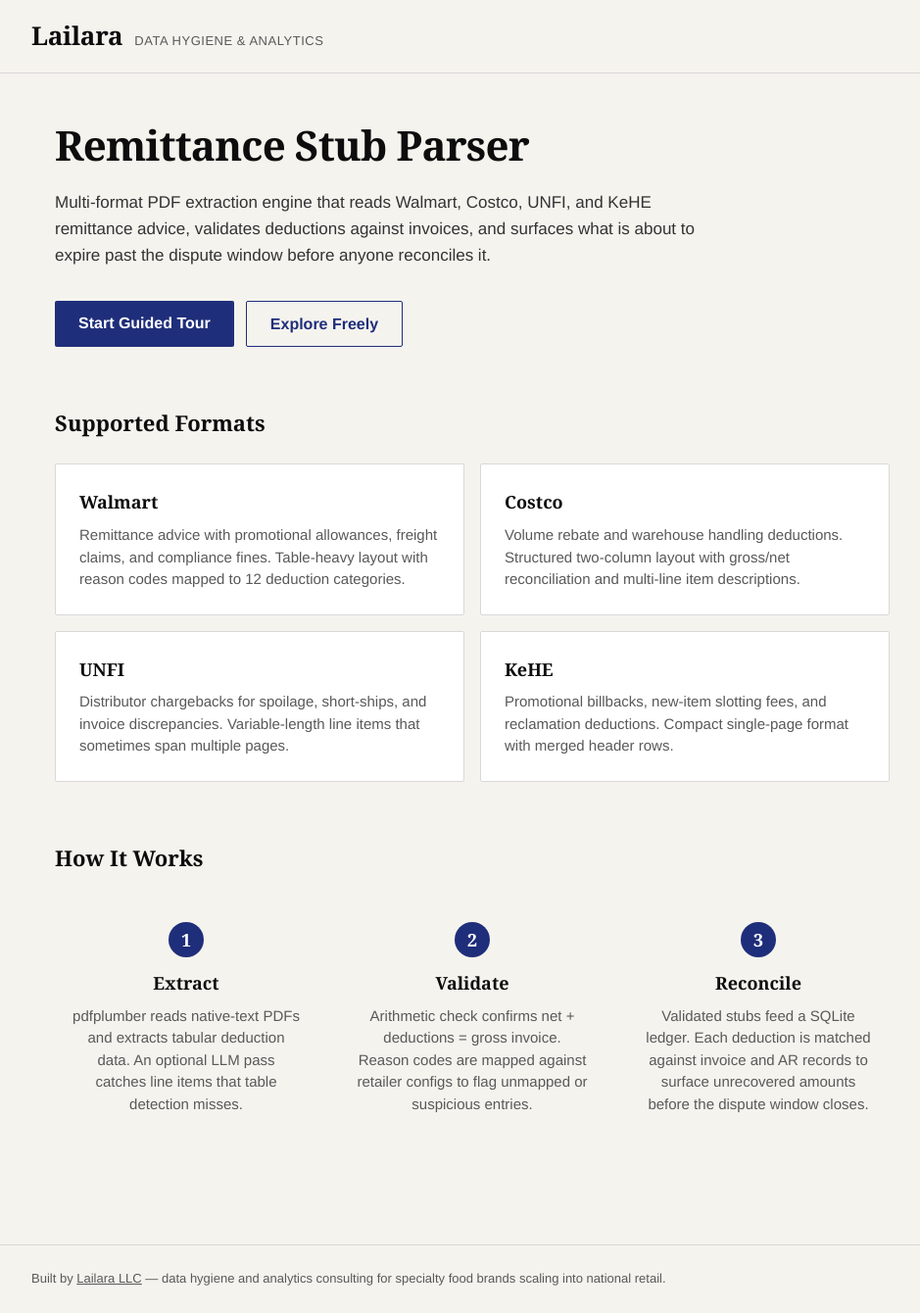
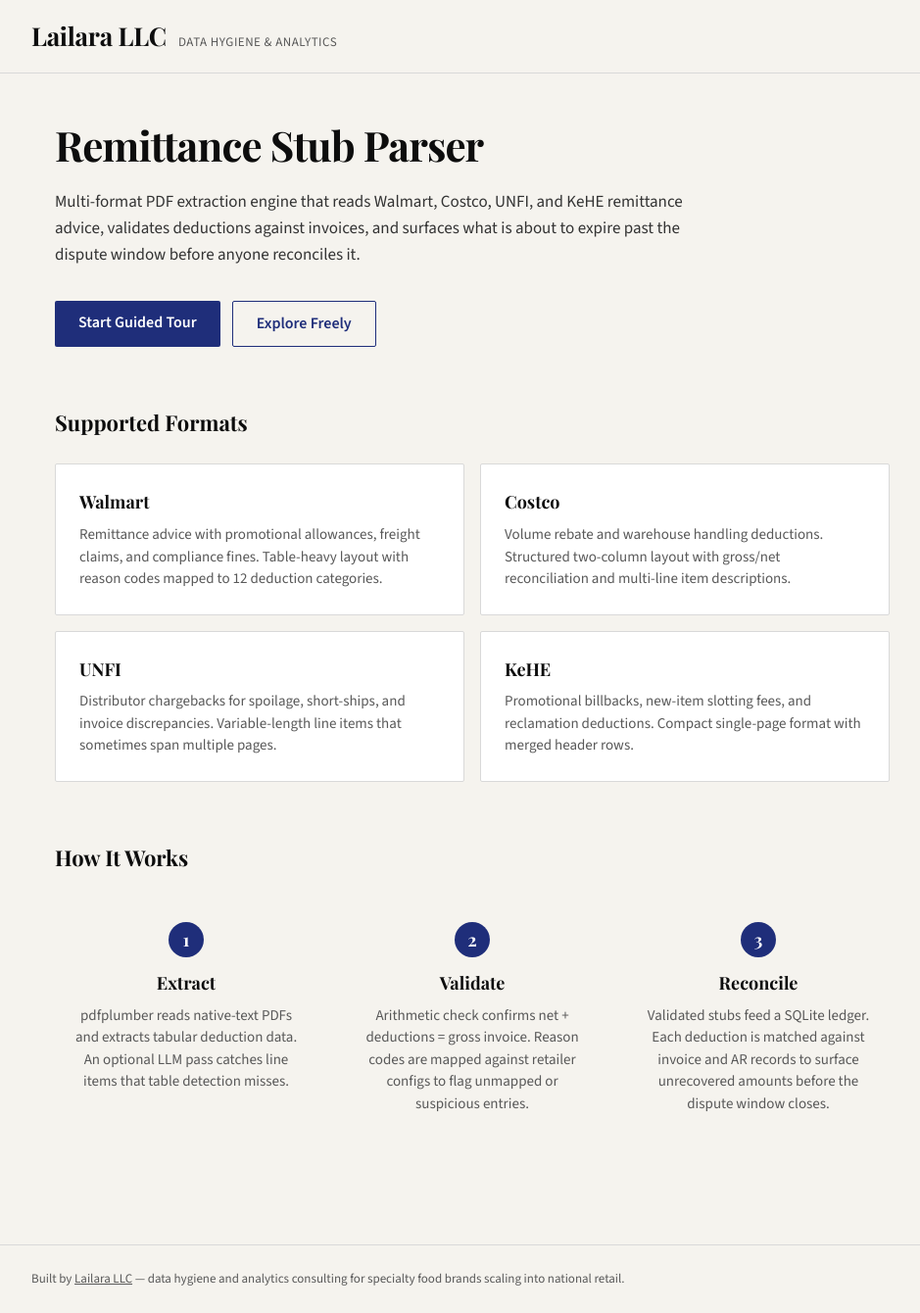
Before and after one commit to MsShawnP/remittance-stub-parsing, a FastAPI app: page / in a window 1280 px wide. Shown: the whole page at 98% size, without its empty margins (158-1097 px from the left). Run offline with FastAPI, Linux system fonts and the light colour scheme; some libraries are stand-ins or nearby versions.

Commit message:
log: Visual verification complete, brand name fix, font self-hosting
Co-Authored-By: Claude Opus 4.6 <noreply@anthropic.com>

```diff
--- a/app/static/css/main.css
+++ b/app/static/css/main.css
@@ -1,6 +1,55 @@
 /* Lailara Design System — CSS Custom Properties
-   Colors, typography, and layout tokens from the design system.
-   Fonts: system fallbacks until self-hosted fonts arrive in U9. */
+   Colors, typography, and layout tokens from the design system. */
+
+/* --- Self-hosted fonts --- */
+
+@font-face {
+    font-family: 'Playfair Display';
+    font-style: normal;
+    font-weight: 400;
+    font-display: swap;
+    src: url('/static/fonts/PlayfairDisplay-400.woff2') format('woff2');
+}
+
+@font-face {
+    font-family: 'Playfair Display';
+    font-style: normal;
+    font-weight: 500;
+    font-display: swap;
+    src: url('/static/fonts/PlayfairDisplay-500.woff2') format('woff2');
+}
+
+@font-face {
+    font-family: 'Playfair Display';
+    font-style: normal;
+    font-weight: 700;
+    font-display: swap;
+    src: url('/static/fonts/PlayfairDisplay-700.woff2') format('woff2');
+}
+
+@font-face {
+    font-family: 'Source Sans 3';
+    font-style: normal;
+    font-weight: 400;
+    font-display: swap;
+    src: url('/static/fonts/SourceSans3-400.woff2') format('woff2');
+}
+
+@font-face {
+    font-family: 'Source Sans 3';
+    font-style: normal;
+    font-weight: 600;
+    font-display: swap;
+    src: url('/static/fonts/SourceSans3-600.woff2') format('woff2');
+}
+
+@font-face {
+    font-family: 'Source Sans 3';
+    font-style: normal;
+    font-weight: 700;
+    font-display: swap;
+    src: url('/static/fonts/SourceSans3-700.woff2') format('woff2');
+}
 
 :root {
     /* Canvas & London greyscale */
--- a/app/templates/base.html
+++ b/app/templates/base.html
@@ -13,7 +13,7 @@
     <header class="site-header">
         <div class="header-inner">
             <a href="/" class="brand">
-                <span class="brand-name">Lailara</span>
+                <span class="brand-name">Lailara LLC</span>
                 <span class="brand-subtitle">Data Hygiene &amp; Analytics</span>
             </a>
         </div>
```
Also changed, not shown: HANDOFF.md (+12 -0 lines), app/templates/report/case_study_pdf.html (+30 -0 lines), app/static/fonts/PlayfairDisplay-400.woff2 (added), app/static/fonts/PlayfairDisplay-500.woff2 (added), app/static/fonts/PlayfairDisplay-700.woff2 (added), app/static/fonts/SourceSans3-400.woff2 (added), app/static/fonts/SourceSans3-600.woff2 (added), app/static/fonts/SourceSans3-700.woff2 (added).
